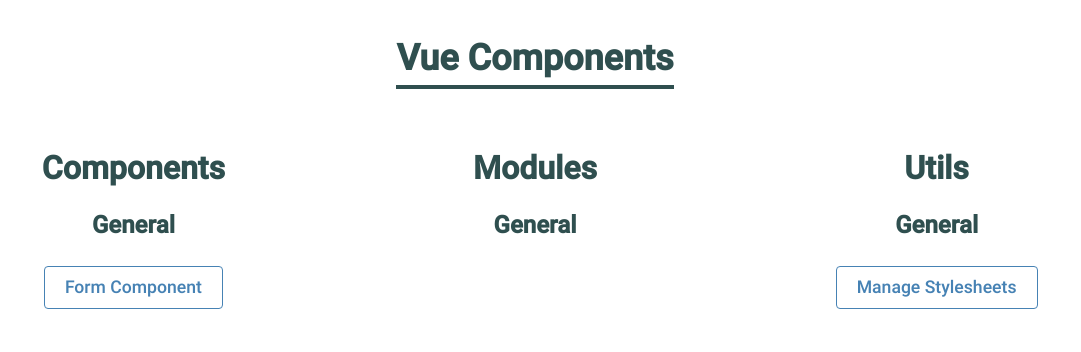
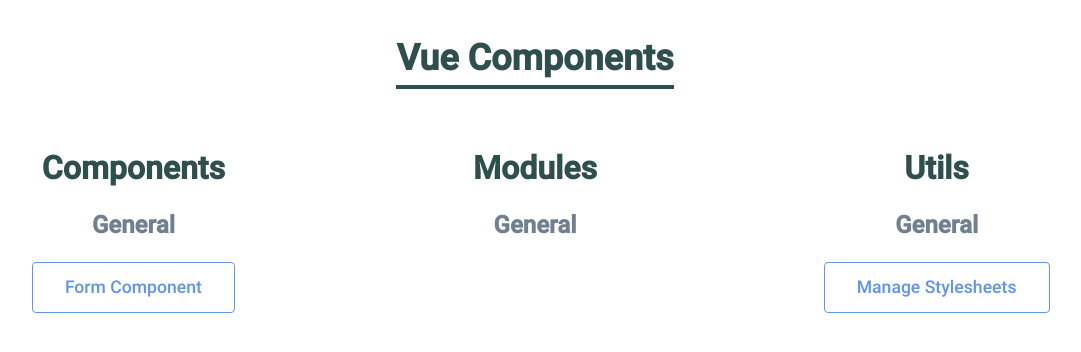
Before and after one commit to aclarke211/vue-tools, a Vue app: page / in a window 1280 px wide. Shown: the top 352 px of the page, without its empty margins (105-1186 px from the left). Built offline with nearby package versions, Linux system fonts and the light colour scheme.

Commit message:
Update styles.

```diff
--- a/src/views/Home.vue
+++ b/src/views/Home.vue
@@ -106,6 +106,7 @@
     }
 
     &__title {
+      color: darkslategrey;
       font-size: 2rem;
       margin: .5rem;
       padding: 0;
@@ -114,6 +115,7 @@
 
   .subcategory {
     &__title {
+      color: slategrey;
       font-size: 1.5rem;
       margin: .5rem;
       padding: 0;
@@ -131,13 +133,13 @@
     }
 
     &__link {
-      $linkColor: steelblue;
+      $linkColor: cornflowerblue;
       $hoverLinkTextColor: white;
 
       font-size: 1.1rem;
       color: $linkColor;
       text-decoration: none;
-      padding: .5rem 1.25rem;
+      padding: .75rem 2rem;
       border-radius: .25rem;
       border: 1px solid $linkColor;
       transition: all .5s;
```
